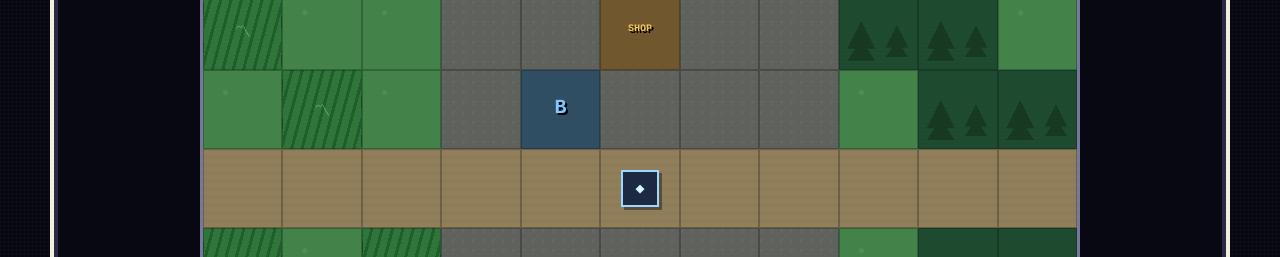
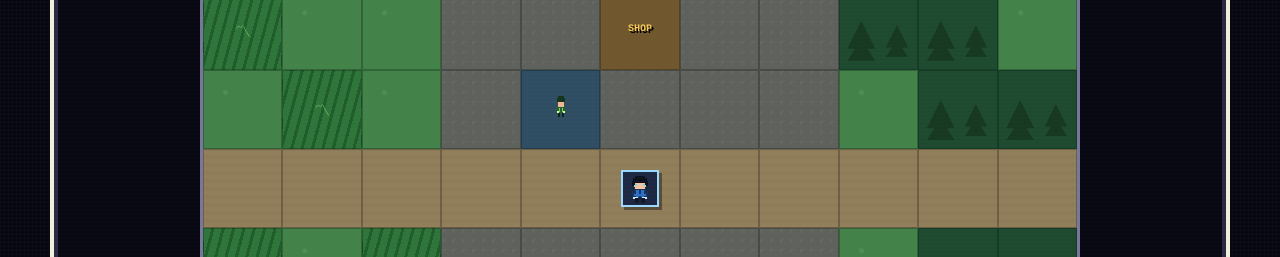
Before and after one commit to mui-1729/code-reading-rpg, a React (Vite) app: page /world in a window 1280 px wide. Shown: the part 326-583 px from the top of the page. Built offline with nearby package versions, Linux system fonts and the light colour scheme.

Commit message:
feat: render player and BYTE as famicom sprites

```diff
--- a/src/world/WorldPage.tsx
+++ b/src/world/WorldPage.tsx
@@ -4,7 +4,13 @@ import { gameAudio } from '../audio/gameAudio'
 import { useBgm } from '../audio/useBgm'
 import { WorldShop } from '../economy'
 import { useProgress } from '../progression'
-import { emptyPartyEquipment, equipmentById, getCombatStats, useRpg } from '../rpg'
+import {
+  characterVisuals,
+  emptyPartyEquipment,
+  equipmentById,
+  getCombatStats,
+  useRpg,
+} from '../rpg'
 import { openWorldTreasure } from './treasures'
 import { resolveWorldInteraction, resolveWorldMove } from './worldActions'
 import { getTreasureAtPosition, getVisibleWorldCells, getWorldRegion } from './worldMap'
@@ -42,6 +48,7 @@ export function WorldPage() {
   const region = getWorldRegion(position.x)
   const visibleCells = useMemo(() => getVisibleWorldCells(position), [position])
   const combatStats = getCombatStats(stats, rpgState)
+  const byteJoined = rpgState.partyMemberIds.includes('byte')
 
   useEffect(() => {
     const rewards: string[] = []
@@ -243,7 +250,11 @@ export function WorldPage() {
               >
                 {cell.terrain === 'boss' && <span className="world-object boss-object">BOSS</span>}
                 {cell.terrain === 'shop' && <span className="world-object shop-object">SHOP</span>}
-                {cell.terrain === 'npc' && <span className="world-object npc-object">B</span>}
+                {cell.terrain === 'npc' && !byteJoined && (
+                  <span className="world-object npc-object" aria-label="BYTE NPC">
+                    <img src={characterVisuals.byte.field} alt="" />
+                  </span>
+                )}
                 {cell.terrain === 'recovery' && <span className="world-object recovery-object">REST</span>}
                 {treasure && (
                   <span
@@ -255,7 +266,20 @@ export function WorldPage() {
                 )}
                 {player && (
                   <span className="world-player-sprite" aria-label="Player">
-                    ◆
+                    {byteJoined && (
+                      <img
+                        className="world-follower-pixel"
+                        src={characterVisuals.byte.field}
+                        alt=""
+                        aria-hidden="true"
+                      />
+                    )}
+                    <img
+                      className="world-player-pixel"
+                      src={characterVisuals.player.field}
+                      alt=""
+                      aria-hidden="true"
+                    />
                   </span>
                 )}
               </div>
```
